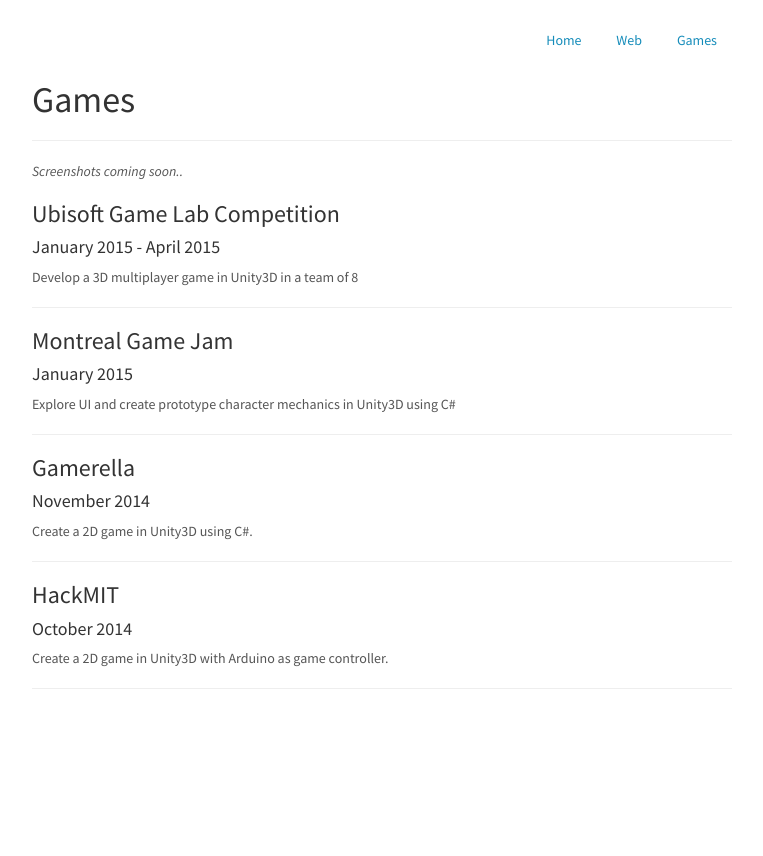
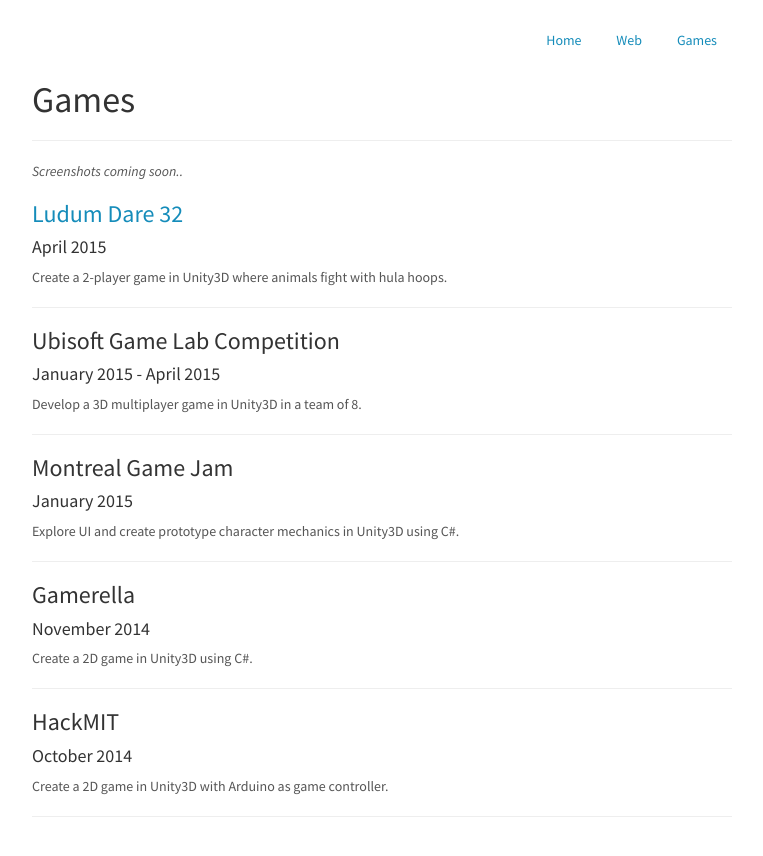
Before and after one commit to monicau/monicau.github.io, a Jekyll site: the page built from games.html, in a window 1280 px wide. Shown: the top 856 px of the page, without its empty margins (258-1021 px from the left). Built offline with Jekyll 4.4.1, drawn with Linux system fonts in a browser that asks for light colours; nearby versions of some CDN libraries; Markdown is read by kramdown in place of the engine named in the settings.

Commit message:
Added Ludum Dare game

```diff
--- a/games.html
+++ b/games.html
@@ -5,15 +5,21 @@
 
 <p><em>Screenshots coming soon..</em></p>
 
+<h3><a href="http://ludumdare.com/compo/ludum-dare-32/?action=preview&uid=42308" target="_blank">Ludum Dare 32</a></h3>
+<h4>April 2015</h4>
+<p>Create a 2-player game in Unity3D where animals fight with hula hoops.</p>
+
+<hr>
+
 <h3>Ubisoft Game Lab Competition</h3>
 <h4>January 2015 - April 2015</h4>
-<p>Develop a 3D multiplayer game in Unity3D in a team of 8</p>
+<p>Develop a 3D multiplayer game in Unity3D in a team of 8.</p>
 
 <hr>
 
 <h3>Montreal Game Jam</h3>
 <h4>January 2015</h4>
-<p>Explore UI and create prototype character mechanics in Unity3D using C#</p>
+<p>Explore UI and create prototype character mechanics in Unity3D using C#.</p>
 
 <hr>
 
```
